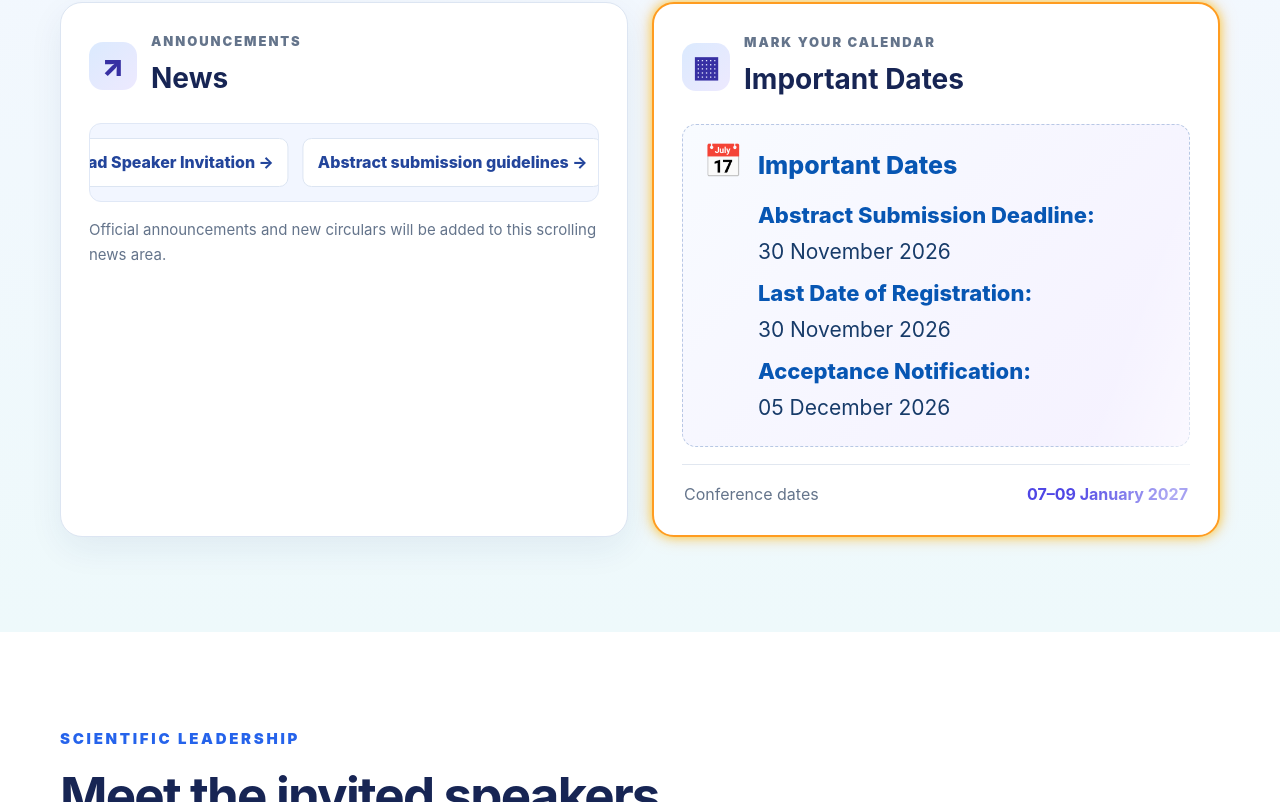
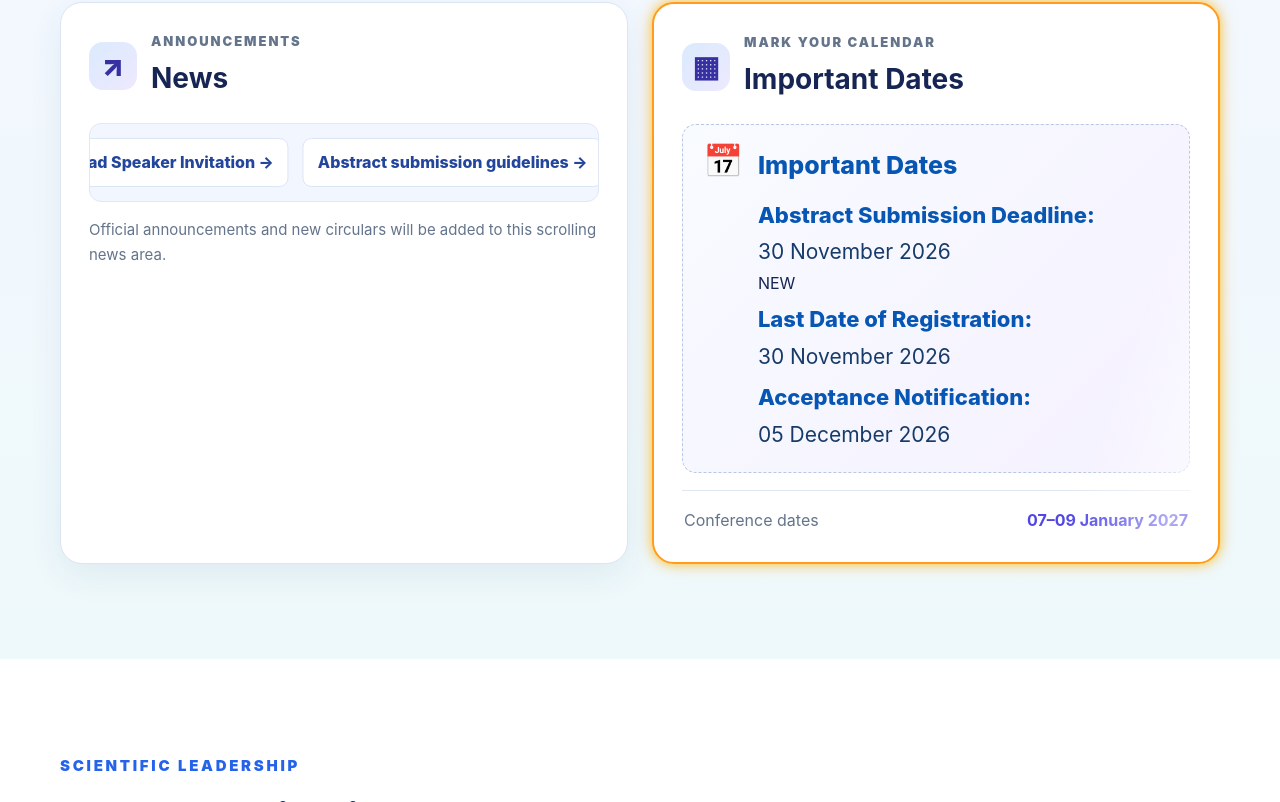
Before and after one commit to shailendramicrobio-debug/icms-website, a plain HTML site: page index.html in a window 1280 px wide. Shown: the part 1471-2273 px from the top of the page. Drawn offline with Linux system fonts and the light colour scheme.

Commit message:
Update index.html

```diff
--- a/index.html
+++ b/index.html
@@ -172,7 +172,7 @@
           <span class="icms-date-symbol" aria-hidden="true">📅</span>
 <div>
   <strong>Important Dates</strong>
-  <p><strong>Abstract Submission Deadline:</strong> 30 November 2026</p>
+  <p><strong>Abstract Submission Deadline:</strong> 30 November 2026</p> <span class="new-label">NEW</span>
   <p><strong>Last Date of Registration:</strong> 30 November 2026</p>
   <p><strong>Acceptance Notification:</strong> 05 December 2026</p>
 </div>
```
